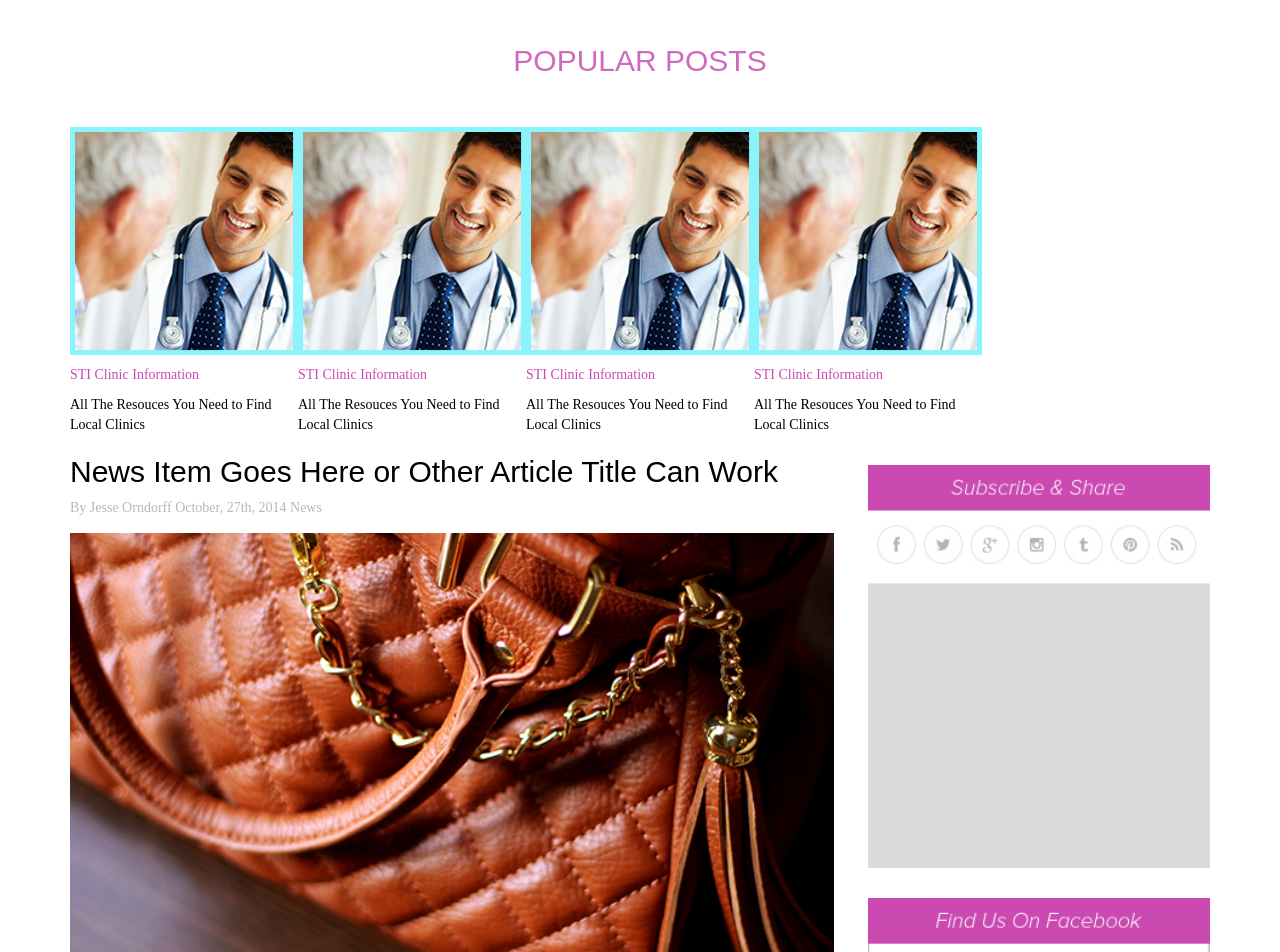
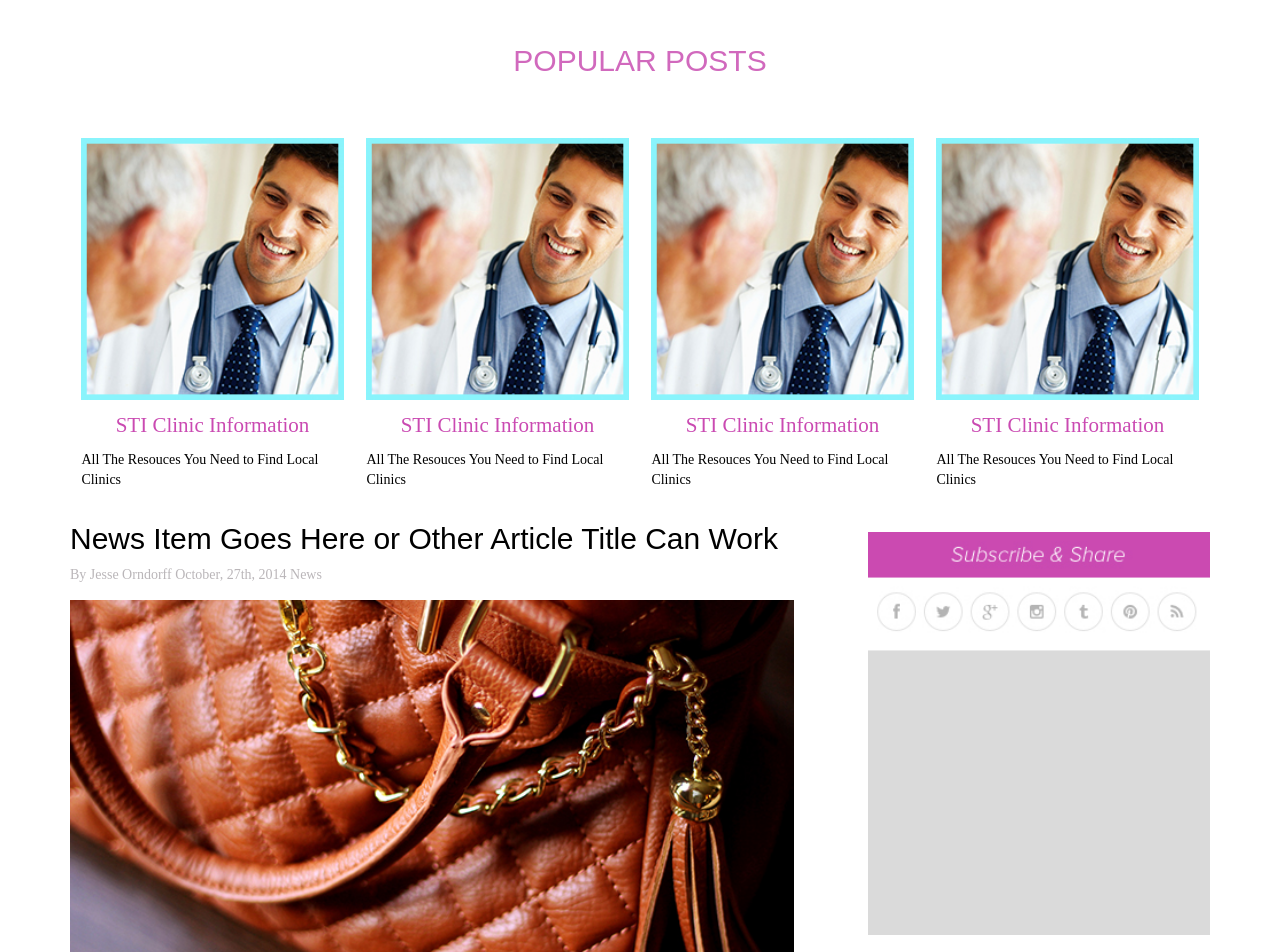
Before and after one commit to thona07/SmartGirl, a plain HTML site: page index.html in a window 1280 px wide. Shown: the part 800-1752 px from the top of the page. Drawn offline with nearby package versions, Linux system fonts and the light colour scheme.

Commit message:
Font-size: 1em; in min-heigjt 992px

```diff
--- a/sass/styles.scss
+++ b/sass/styles.scss
@@ -288,10 +288,12 @@ nav ul {
 	padding-right: 15px;
 }
 nav ul a {
-font-size: 1.5em;
+font-size: 1em;
 }
 ul li {
 display: inline-block;
+font-size: 1.5em;
+padding: 15px;
 }
 .bast {
 	width: 47%;
@@ -321,12 +323,18 @@ display: inline-block;
 	margin-bottom: 50px;
 }
 .gallery {
-	width: 20%;
+	width: 25%;
 	float: left;
+	padding: 1%;
 }
 .gallery p, .gallery span {
 	width: none;
 	float: none;
+	width: 100%;
+	text-align: center;
+}
+.gallery p {
+	font-size: 1.5em;
 }
 .gallery img {
 	width: 100%;
@@ -357,6 +365,9 @@ display: inline-block;
 	background-size: cover;
 	margin-top: 30px;
 	display: block;
+}
+.bag img {
+	padding-right: 40px;
 }
 .bag-1 h3 {
 	color: #fff;
```
Also changed, not shown: css/styles.css.
